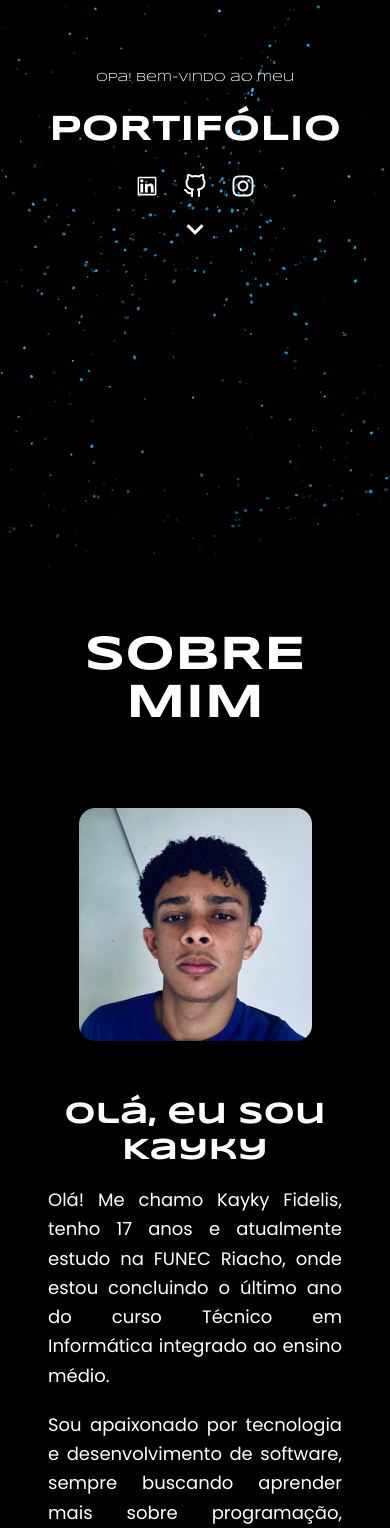
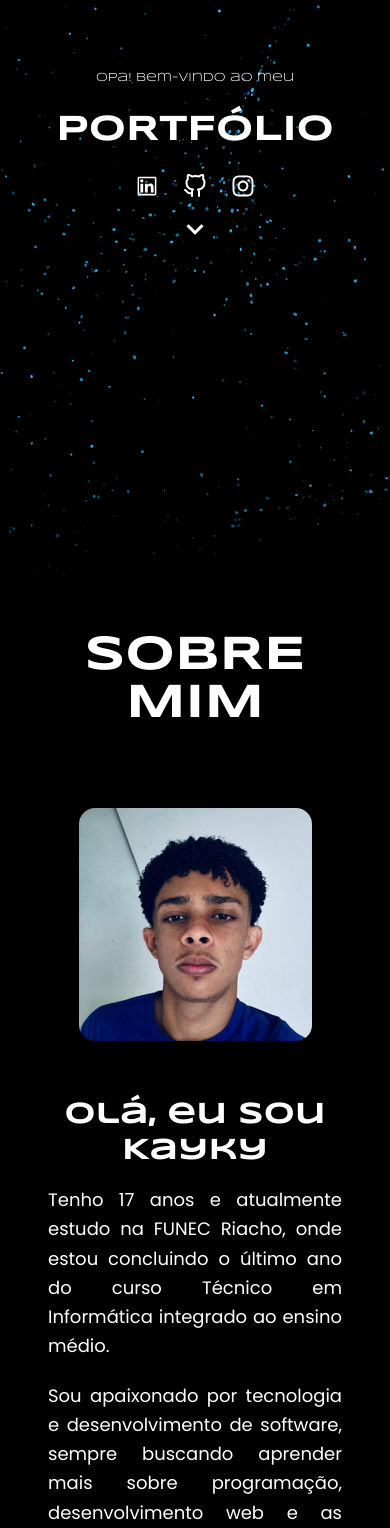
Before and after one commit to KaykyFideliss/Portifolio, a React (Vite) app: page / in a window 390 px wide. Shown: the part 260-1788 px from the top of the page. Built offline with nearby package versions, Linux system fonts and the light colour scheme.

Commit message:
Estilizei a barra de scrool

```diff
--- a/src/components/AboutMe.jsx
+++ b/src/components/AboutMe.jsx
@@ -52,7 +52,7 @@ const AboutMe = () => {
             transition={{ duration: 0.4, ease: "easeOut" }}
             viewport={{ amount: 0.5 }}
             className="text-lg leading-relaxed text-white font-poppins text-justify ">
-              Olá! Me chamo Kayky Fidelis, tenho 17 anos e atualmente estudo na
+              Tenho 17 anos e atualmente estudo na
               FUNEC Riacho, onde estou concluindo o último ano do curso Técnico
               em Informática integrado ao ensino médio. </motion.p>
               <motion.p
--- a/src/components/Hero.jsx
+++ b/src/components/Hero.jsx
@@ -23,7 +23,7 @@ const Hero = () => {
             whileInView={{ opacity: 1, y: 0 }}
             transition={{ duration: 0.4, ease: "easeOut" }}
             viewport={{ amount: 1.0 }}
-        className="text-4xl sm:text-5xl md:text-7xl lg:text-8xl font-bold font-syncopate pt-3"> PORTIFÓLIO </motion.h1>
+        className="text-4xl sm:text-5xl md:text-7xl lg:text-8xl font-bold font-syncopate pt-3"> PORTFÓLIO </motion.h1>
 
         {/* Ícones de redes sociais */}
         <motion.div
--- a/src/components/Project.jsx
+++ b/src/components/Project.jsx
@@ -47,7 +47,7 @@ const Tabs = () => {
     {
       id: 2,
       title: "ENVIRONMENTAL DISASTER",
-      description: "Automatiza mensagens em canais do Discord de forma agendada.",
+      description: "O projeto Environmental Disaster tem como objetivo conscientizar sobre os impactos cada vez mais frequentes e intensos dos desastres naturais e ambientais.",
       image: "/image/project-E.I-photo.png",
       demoUrl: "https://github.com/KaykyFideliss/Envirolmental-Disaster-Responsivo",
       detailsUrl: "/Environmental-Disaster",
--- a/src/index.css
+++ b/src/index.css
@@ -9,11 +9,29 @@
 
 @layer base {
   body {
-    @apply
-    bg-black text-white relative font-sans h-screen overflow-x-hidden;
+    @apply bg-black text-white relative font-sans h-screen overflow-x-hidden;
+
 
 
   }
 
+  body::-webkit-scrollbar {
+    width: 7px;
+    /* width of the entire scrollbar */
+  }
+
+  body::-webkit-scrollbar-track {
+    background: transparent;
+    /* color of the tracking area */
+  }
+
+  body::-webkit-scrollbar-thumb {
+    background-color: #00aaff;
+    /* color of the scroll thumb */
+    border-radius: 2px;
+    /* roundness of the scroll thumb */
+    border: #00aaff solid 5px;
+    /* creates padding around scroll thumb */
+  }
 
 }
```
